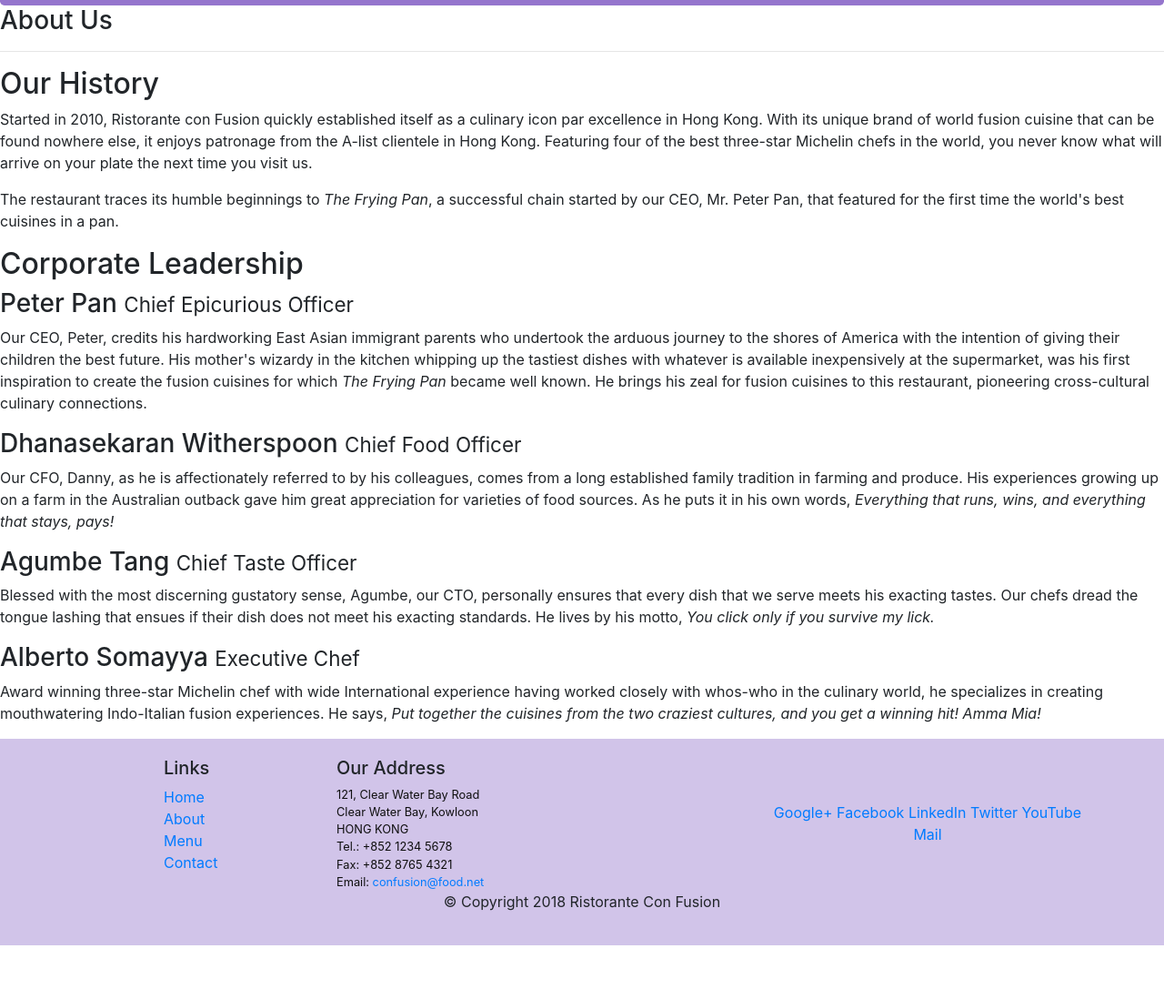
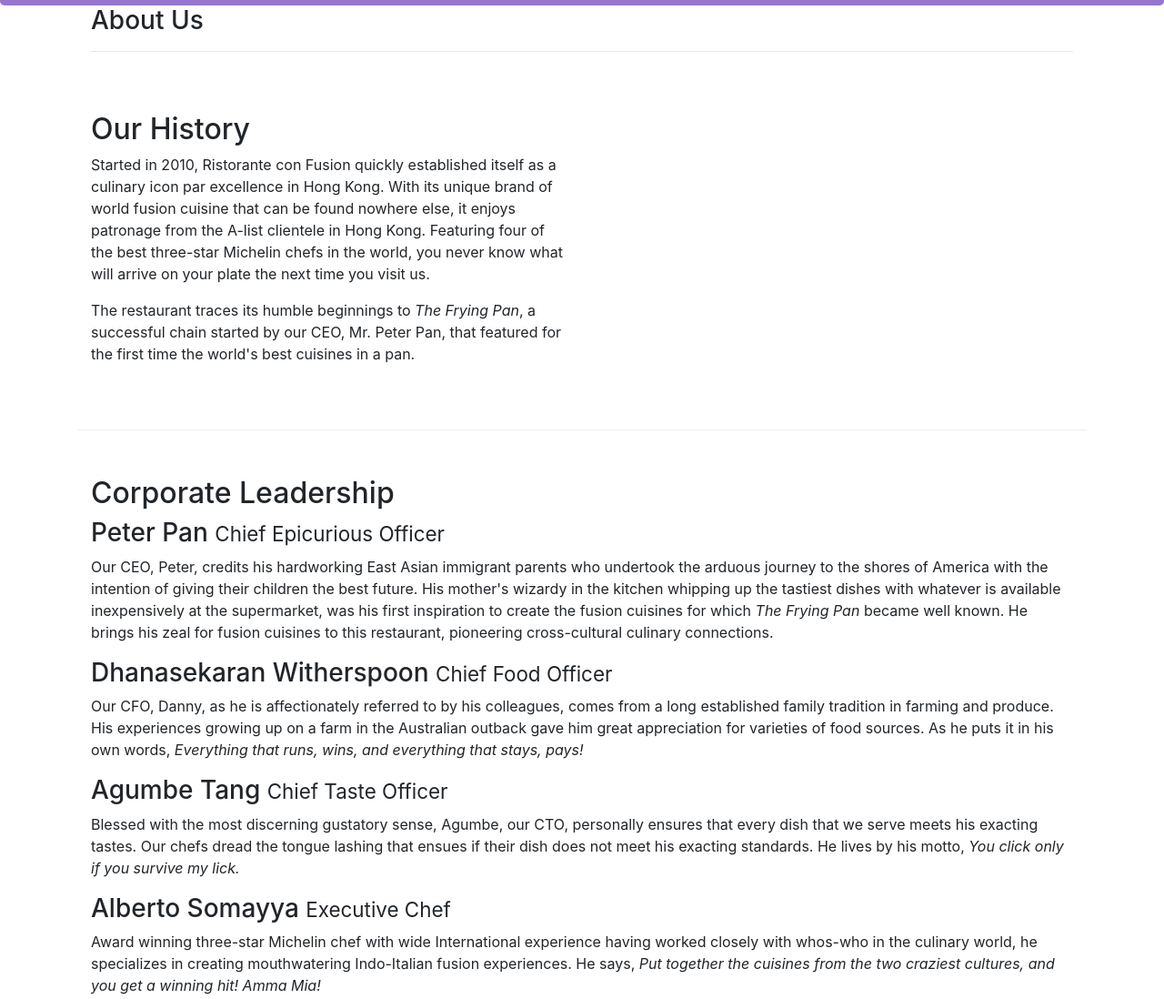
Before and after one commit to jonyoowa/conFusion, a website: page aboutus.html in a window 1280 px wide. Shown: the part 278-1376 px from the top of the page at 91% size. Before the commit the page ends 1317 px from the top, so only its background shows below. Drawn offline with nearby package versions, Linux system fonts and the light colour scheme.

Commit message:
Assignment 1, Tasks 2 & 3

```diff
--- a/aboutus.html
+++ b/aboutus.html
@@ -27,16 +27,16 @@
         </div>
     </header>
 
-    <div>
-        <div>
-            <div>
+    <div class="container">
+        <div class="row row-header">
+            <div class="col-12">
                <h3>About Us</h3>
                <hr>
             </div>
         </div>
 
-        <div>
-            <div>
+        <div class="row row-content">
+            <div class="col-sm-6">
                 <h2>Our History</h2>
                 <p>Started in 2010, Ristorante con Fusion quickly established itself as a culinary icon par excellence in Hong Kong. With its unique brand of world fusion cuisine that can be found nowhere else, it enjoys patronage from the A-list clientele in Hong Kong.  Featuring four of the best three-star Michelin chefs in the world, you never know what will arrive on your plate the next time you visit us.</p>
                 <p>The restaurant traces its humble beginnings to <em>The Frying Pan</em>, a successful chain started by our CEO, Mr. Peter Pan, that featured for the first time the world's best cuisines in a pan.</p>
@@ -46,17 +46,17 @@
         </div>
 
 
-        <div>
-            <div>
+        <div class="row row-content">
+            <div class="col-12">
                 <h2>Corporate Leadership</h2>
                 <h3>Peter Pan <small>Chief Epicurious Officer</small></h3>
-                <p>Our CEO, Peter, credits his hardworking East Asian immigrant parents who undertook the arduous journey to the shores of America with the intention of giving their children the best future. His mother's wizardy in the kitchen whipping up the tastiest dishes with whatever is available inexpensively at the supermarket, was his first inspiration to create the fusion cuisines for which <em>The Frying Pan</em> became well known. He brings his zeal for fusion cuisines to this restaurant, pioneering cross-cultural culinary connections.</p>
+                <p class="d-none d-sm-block">Our CEO, Peter, credits his hardworking East Asian immigrant parents who undertook the arduous journey to the shores of America with the intention of giving their children the best future. His mother's wizardy in the kitchen whipping up the tastiest dishes with whatever is available inexpensively at the supermarket, was his first inspiration to create the fusion cuisines for which <em>The Frying Pan</em> became well known. He brings his zeal for fusion cuisines to this restaurant, pioneering cross-cultural culinary connections.</p>
                 <h3>Dhanasekaran Witherspoon <small>Chief Food Officer</small></h3>
-                <p>Our CFO, Danny, as he is affectionately referred to by his colleagues, comes from a long established family tradition in farming and produce. His experiences growing up on a farm in the Australian outback gave him great appreciation for varieties of food sources. As he puts it in his own words, <em>Everything that runs, wins, and everything that stays, pays!</em></p>
+                <p class="d-none d-sm-block">Our CFO, Danny, as he is affectionately referred to by his colleagues, comes from a long established family tradition in farming and produce. His experiences growing up on a farm in the Australian outback gave him great appreciation for varieties of food sources. As he puts it in his own words, <em>Everything that runs, wins, and everything that stays, pays!</em></p>
                 <h3>Agumbe Tang <small>Chief Taste Officer</small></h3>
-                <p>Blessed with the most discerning gustatory sense, Agumbe, our CTO, personally ensures that every dish that we serve meets his exacting tastes. Our chefs dread the tongue lashing that ensues if their dish does not meet his exacting standards. He lives by his motto, <em>You click only if you survive my lick.</em></p>
+                <p class="d-none d-sm-block">Blessed with the most discerning gustatory sense, Agumbe, our CTO, personally ensures that every dish that we serve meets his exacting tastes. Our chefs dread the tongue lashing that ensues if their dish does not meet his exacting standards. He lives by his motto, <em>You click only if you survive my lick.</em></p>
                 <h3>Alberto Somayya <small>Executive Chef</small></h3>
-                <p>Award winning three-star Michelin chef with wide International experience having worked closely with whos-who in the culinary world, he specializes in creating mouthwatering Indo-Italian fusion experiences. He says, <em>Put together the cuisines from the two craziest cultures, and you get a winning hit! Amma Mia!</em></p>
+                <p class="d-none d-sm-block">Award winning three-star Michelin chef with wide International experience having worked closely with whos-who in the culinary world, he specializes in creating mouthwatering Indo-Italian fusion experiences. He says, <em>Put together the cuisines from the two craziest cultures, and you get a winning hit! Amma Mia!</em></p>
             </div>
        </div>
 
```
Also changed, not shown: index.html (+3 -4 lines).
